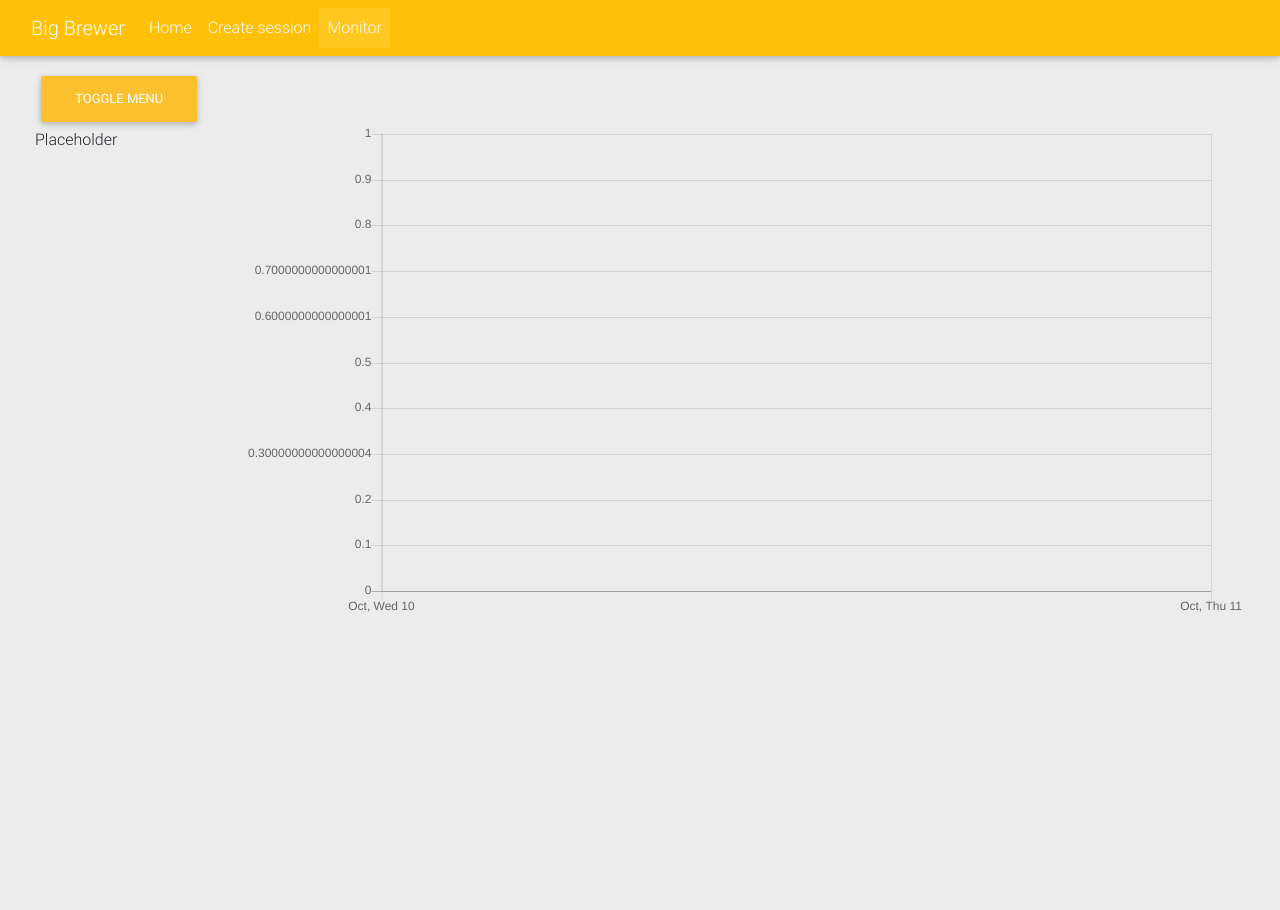
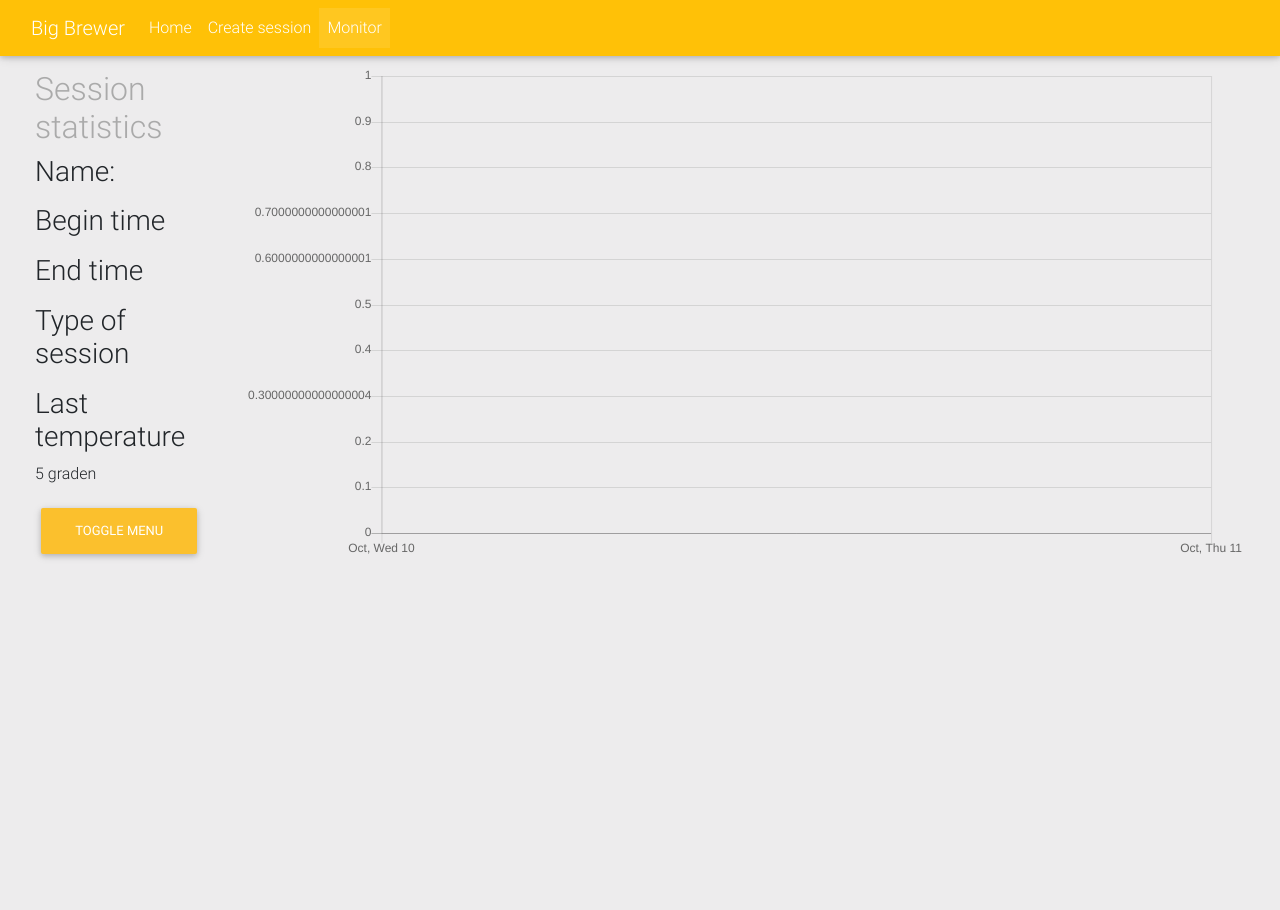
Before and after one commit to TomEelbode/BigBrewer, a Flask app: template BigBrewer/templates/info/monitor.html in a window 1280 px wide. Run offline with Flask 2, Linux system fonts and the light colour scheme; the template is opened without the code that fills it, so the values that code supplies are empty; some libraries are stand-ins or nearby versions.

Commit message:
added status to session

```diff
--- a/BigBrewer/schema.sql
+++ b/BigBrewer/schema.sql
@@ -10,12 +10,13 @@
 CREATE TABLE status (
 	id INTEGER PRIMARY KEY AUTOINCREMENT,
 	sensor_id INTEGER NOT NULL,
+	session_id INTEGER NOT NULL,
 	received TIMESTAMP NOT NULL DEFAULT CURRENT_TIMESTAMP,
 	date_tx DATETIME NOT NULL,
 	temperature FLOAT NOT NULL,
 	voltage FLOAT NOT NULL,
 	FOREIGN KEY (sensor_id) REFERENCES sensor (id) ON DELETE CASCADE
-    -- FOREIGN KEY (session_id) REFERENCES session (id) ON DELETE CASCADE
+    FOREIGN KEY (session_id) REFERENCES session (id) ON DELETE CASCADE
 );
 
 CREATE TABLE session (
--- a/BigBrewer/static/css/monitor_new.css
+++ b/BigBrewer/static/css/monitor_new.css
@@ -28,7 +28,7 @@
   height: 100%;
   margin-left: -250px;
   overflow-y: auto;
-  background: #000;
+  background: #edeced;
   -webkit-transition: all 0.5s ease;
   -moz-transition: all 0.5s ease;
   -o-transition: all 0.5s ease;
@@ -61,8 +61,8 @@
   margin: 0;
   padding: 0;
   list-style: none;
-  color: #f6dd77    ;
-  background: #f6dd77;
+  color: rgba(#ffcc00, 0.36);
+  background: rgba(#ffcc00, 0.36);
 }
 
 .sidebar-nav li {
@@ -74,13 +74,13 @@
   display: block;
   text-decoration: none;
   color: #000;
-  background: #f6dd77;
+  background: #ffcc0050;
 }
 
 .sidebar-nav li a:hover {
   text-decoration: none;
   color: #fff;
-  background: rgb(255, 210, 75);
+  background: #ffcc00ff;
 }
 
 .sidebar-nav li a:active, .sidebar-nav li a:focus {
@@ -96,12 +96,12 @@
 
 .sidebar-nav>.sidebar-brand a {
   color: #000000;
-  background: rgb(255, 210, 75);
+  background: #ffcc00;
 }
 
 .sidebar-nav>.sidebar-brand a:hover {
   color: #000000;
-  background: rgb(255, 210, 75);
+  background: #ffcc00;
 }
 
 @media(min-width:768px) {
--- a/BigBrewer/temperature.py
+++ b/BigBrewer/temperature.py
@@ -38,14 +38,23 @@
         sensor_id = db.execute(
             'SELECT id FROM sensor WHERE dev_id = ?', (dev_id,)
         ).fetchone()
+        session_id = None
         if sensor_id is None:
             error = 'Device {} is not yet registered.'.format(dev_id)
+        else:
+            print("sersor ID:", sensor_id[0])
+            session_id = db.execute(
+                'SELECT id FROM session WHERE sensor_id = ? ORDER BY begin_time DESC',
+                (sensor_id[0],)
+            ).fetchone()
+            if session_id is None:
+                error = 'Device {} is not yet used by any session.'.format(dev_id)
 
         if error is None:
             db.execute(
-                'INSERT INTO status(sensor_id, temperature, voltage, date_tx) \
-                VALUES(?, ?, ?, ?)',
-                (sensor_id[0], temperature, voltage, date)
+                'INSERT INTO status(sensor_id, session_id, temperature, voltage, date_tx)'
+                ' VALUES(?, ?, ?, ?, ?)',
+                (sensor_id[0], session_id[0], temperature, voltage, date)
             )
             db.commit()
         else:
@@ -112,6 +121,24 @@
             'SELECT id FROM sensor WHERE dev_id = ?', (dev_id,)
         ).fetchone()[0]
 
+        # print("sensor ID", sensor_id)
+
+        current_session = db.execute(
+            'SELECT id FROM session WHERE sensor_id = ?'
+            'ORDER BY begin_time DESC', (sensor_id,)
+        ).fetchone()
+
+        if current_session is not None:
+            timestamp = datetime.now().strftime('%Y-%m-%d %H:%M:%S')
+            print("Current session:", current_session[0])
+            print("Current timestamp", timestamp)
+            # type_new = 'test'
+            print("Stopping other session that used the same sensor")
+            db.execute(
+                'UPDATE session SET end_time = ? WHERE id = ?',
+                (timestamp, current_session,)
+            )
+
         if error is None:
             db.execute(
                 'INSERT INTO session (session_name, type, color, sensor_id) \
@@ -136,18 +163,18 @@
 def get_data():
     db = get_db()
     c = db.cursor()
-    sensors = c.execute(
-        'SELECT sensorname, dev_id'
-        ' FROM sensor'
+    sessions = c.execute(
+        'SELECT id, session_name'
+        ' FROM session'
     ).fetchall()
-    sensors = [dict(zip([key[0] for key in c.description], row)) for row in sensors]
+    sessions = [dict(zip([key[0] for key in c.description], row)) for row in sessions]
 
     today = date.today()
     last_n_days = 7
     day_offset = today - timedelta(days=last_n_days)
     # month_ago = today - timedelta(days=31)
     temperature = dict()
-    for sensor in sensors:
+    for session in sessions:
         # max_temperature = c.execute(
         #     'SELECT MAX(temperature)'
         #     ' FROM status s JOIN sensor p on s.sensor_id = p.id'
@@ -161,12 +188,12 @@
 
         results = c.execute(
             'SELECT temperature, date_tx'
-            ' FROM status s JOIN sensor p on s.sensor_id = p.id'
-            ' WHERE dev_id = ? AND date_tx >= ?'
-            ' ORDER BY date_tx ASC', (sensor['dev_id'], day_offset, )).fetchall()
+            ' FROM status s JOIN session p on s.session_id = p.id'
+            ' WHERE session_id = ? AND date_tx >= ?'
+            ' ORDER BY date_tx ASC', (session['id'], day_offset, )).fetchall()
         # print(results)
-        temperature[sensor['dev_id']] = [dict([('x', (
-                datetime.strptime(row['date_tx'], '%Y-%m-%d %H:%M:%S') + timedelta(hours=2)).strftime(
+        temperature[session['id']] = [dict([('x', (
+                datetime.strptime(row['date_tx'], '%Y-%m-%d %H:%M:%S') + timedelta(hours=0)).strftime(
             '%Y-%m-%d %H:%M:%S')), ('y', row['temperature'])]) for row in results]
 
-    return jsonify(temperature=temperature, sensors=sensors)
+    return jsonify(temperature=temperature, sessions=sessions)
--- a/BigBrewer/templates/info/monitor.html
+++ b/BigBrewer/templates/info/monitor.html
@@ -52,13 +52,26 @@
         <!-- Page Content -->
         <div id="page-content-wrapper">
             <div class="container-fluid">
-                <a href="#menu-toggle" class="btn btn-yellow " id="menu-toggle">Toggle Menu</a>
+
                 <!-- <h1>Session monitor</h1> -->
                 <div class="row">
-                    <div class='col-2'>
-                        <p>Placeholder</p>
+                    <div class='col-lg-2 col-sm-12'>
+                        <h2>Session statistics</h2>
+                        <h3>Name:</h3>
+                        <p>{{sessions[-1]['session_name']}}</p>
+                        <h3>Begin time</h3>
+                        <p>{{sessions[-1]['begin_time']}}</p>
+                        <h3>End time</h3>
+                        <p>{{sessions[-1]['end_time']}}</p>
+                        <h3>Type of session</h3>
+                        <p>{{sessions[-1]['type']}}</p>
+                        <h3>Last temperature</h3>
+                        <p>5 graden</p>
+
+                        <a href="#menu-toggle" class="btn btn-yellow " id="menu-toggle">Toggle Menu</a>
+
                     </div>
-                    <div class='col-10'>
+                    <div class='col-lg-10 col-sm-12'>
                         <canvas id="monitor"></canvas>
                     </div>
                 </div>
@@ -95,8 +108,8 @@
                     var dev_id;
                     var found;
                     var danger_list = [];
-                    for (var i = 0; i < response['sensors'].length; i++) {
-                        dev_id = response['sensors'][i]['dev_id'];
+                    for (var i = 0; i < response['sessions'].length; i++) {
+                        dev_id = response['sessions'][i]['id'];
                         found = false;
                         chart.data.datasets.forEach(function (dataset) {
                             if (dataset.identifier == dev_id) {
@@ -106,7 +119,7 @@
                         })
                         if (!found) {
                             chart.data.datasets.push({
-                                label: response['sensors'][i]['sensorname'],
+                                label: response['sessions'][i]['session_name'],
                                 data: response['temperature'][dev_id],
                                 borderColor: '#ffcc00',
                                 pointBorderColor: '#ffcc00',
--- a/BigBrewer/templates/temperature/session.html
+++ b/BigBrewer/templates/temperature/session.html
@@ -46,7 +46,7 @@
                                 <select class="form-control" name="session_type" id="session_type" required>
                                     <option>Mash</option>
                                     <option>Boil</option>
-                                    <option>Ferment</option>
+                                    <option>Fermentation</option>
                                     <option>Lager</option>
 
                                 </select>
```
